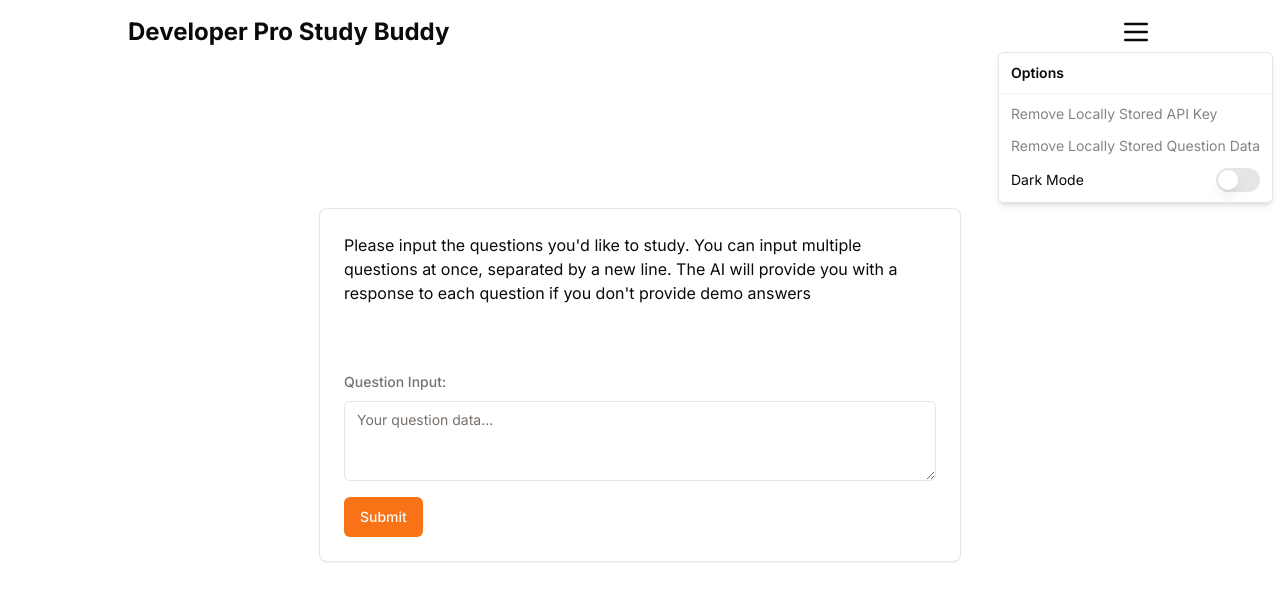
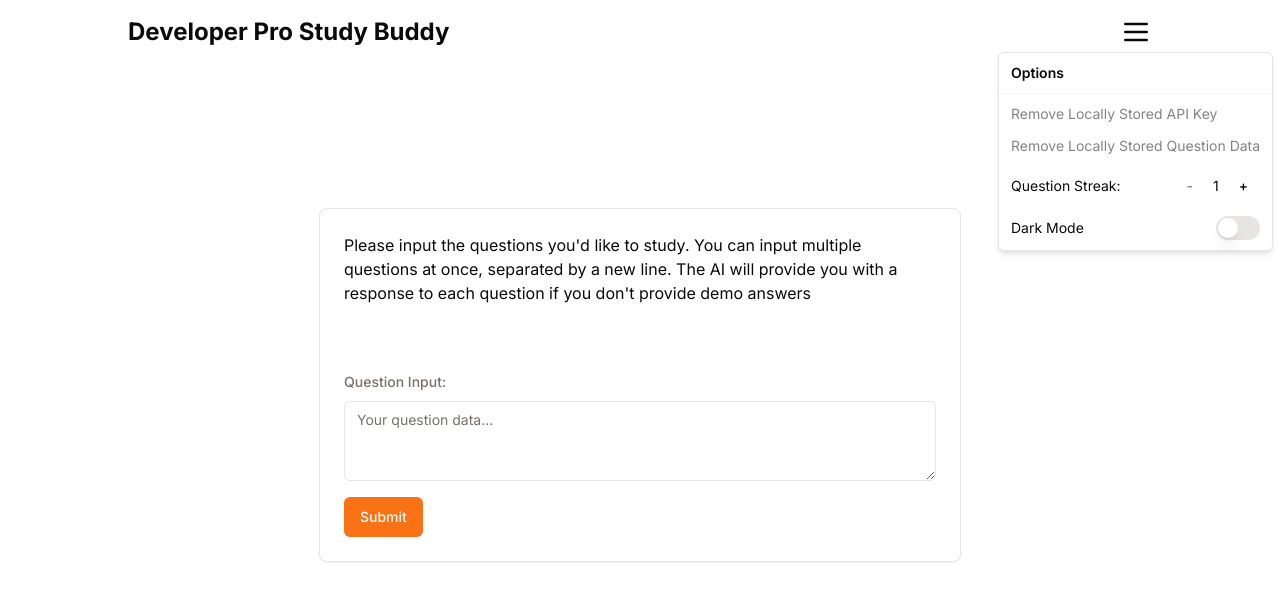
Before and after one commit to THEjacob1000/study-buddy, a Next.js app: page / in a window 1280 px wide. Both pictures are taken after a click on the button 1136 px from the left and 32 px from the top of the page. Shown: the top 600 px of the page. Built offline with nearby package versions, Linux system fonts and the light colour scheme; no server answers.

Commit message:
feat: made the question streak customizable

```diff
--- a/src/app/page.tsx
+++ b/src/app/page.tsx
@@ -10,6 +10,7 @@ export default function Home() {
   const [initial, setInitial] = useState<boolean>(false);
   const [isLocal, setIsLocal] = useState<boolean>(false);
   const [hasQuestions, setHasQuestions] = useState<boolean>(false);
+  const [questionStreak, setQuestionStreak] = useState<number>(1);
   useEffect(() => {
     const storedQuestions = localStorage.getItem("quizQuestions");
     storedQuestions ? setInitial(false) : setInitial(true);
@@ -30,12 +31,15 @@ export default function Home() {
           setHasQuestions={setHasQuestions}
           setInitial={setInitial}
           setIsLocal={setIsLocal}
+          questionStreak={questionStreak}
+          setQuestionStreak={setQuestionStreak}
         />
       </div>
       {!initial ? (
         <QuizCard
           isCompleted={completed}
           setCompleted={setCompleted}
+          questionStreak={questionStreak}
         />
       ) : (
         <InitialCard initial={initial} setInitial={setInitial} />
--- a/src/components/Options.tsx
+++ b/src/components/Options.tsx
@@ -10,6 +10,7 @@ import {
 import { Menu } from "lucide-react";
 import { useRouter } from "next/navigation";
 import ModeSwitch from "./ModeSwitch";
+import { Button } from "./ui/button";
 
 interface OptionsProps {
   isLocal: boolean;
@@ -17,6 +18,8 @@ interface OptionsProps {
   setInitial: (initial: boolean) => void;
   hasQuestions: boolean;
   setHasQuestions: (hasQuestions: boolean) => void;
+  questionStreak: number;
+  setQuestionStreak: (questionStreak: number) => void;
 }
 
 const Options = ({
@@ -25,6 +28,8 @@ const Options = ({
   setInitial,
   setHasQuestions,
   hasQuestions,
+  questionStreak,
+  setQuestionStreak,
 }: OptionsProps) => {
   const router = useRouter();
   const removeLocalKey = () => {
@@ -60,7 +65,33 @@ const Options = ({
         >
           Remove Locally Stored Question Data
         </DropdownMenuItem>
-        <DropdownMenuItem>
+        <DropdownMenuItem
+          className="flex justify-between"
+          onSelect={(e) => e.preventDefault()}
+        >
+          Question Streak:{" "}
+          <div className="flex gap-2 items-center">
+            <Button
+              variant={"ghost"}
+              className="w-fit rounded-full"
+              size={"sm"}
+              disabled={questionStreak <= 1}
+              onClick={() => setQuestionStreak(questionStreak - 1)}
+            >
+              -
+            </Button>
+            {questionStreak}
+            <Button
+              variant={"ghost"}
+              size={"sm"}
+              className="w-fit rounded-full"
+              onClick={() => setQuestionStreak(questionStreak + 1)}
+            >
+              +
+            </Button>
+          </div>
+        </DropdownMenuItem>
+        <DropdownMenuItem onSelect={(e) => e.preventDefault()}>
           <ModeSwitch />
         </DropdownMenuItem>
       </DropdownMenuContent>
--- a/src/components/QuizCard.tsx
+++ b/src/components/QuizCard.tsx
@@ -31,9 +31,14 @@ type QuizQuestion = {
 interface QuizCardProps {
   isCompleted: boolean;
   setCompleted: (completed: boolean) => void;
+  questionStreak: number;
 }
 
-const QuizCard = ({ setCompleted, isCompleted }: QuizCardProps) => {
+const QuizCard = ({
+  setCompleted,
+  isCompleted,
+  questionStreak,
+}: QuizCardProps) => {
   const [questions, setQuestions] = useState<QuizQuestion[]>([]);
   const [questionState, setQuestionState] = useState<
     "question" | "answer"
@@ -126,7 +131,7 @@ const QuizCard = ({ setCompleted, isCompleted }: QuizCardProps) => {
                 }
               : q
           )
-          .filter((q) => q.TimesCorrect === 0);
+          .filter((q) => q.TimesCorrect < questionStreak);
         setQuestions(updatedQuestions);
         localStorage.setItem(
           "quizQuestions",
@@ -151,6 +156,7 @@ const QuizCard = ({ setCompleted, isCompleted }: QuizCardProps) => {
       currentQuestion?.question,
       form,
       localApi,
+      questionStreak,
       questions,
       setCompleted,
     ]
```
